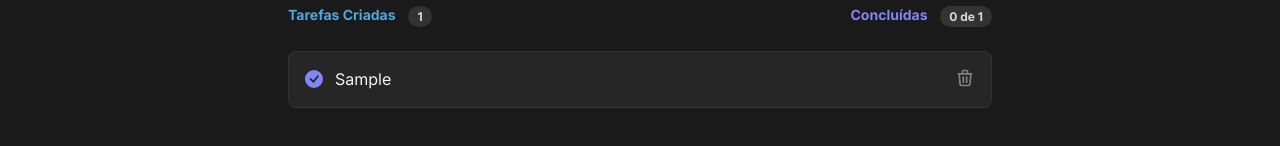
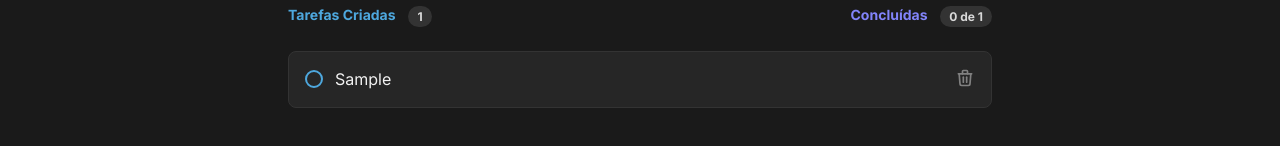
Before and after one commit to Lucasedusi/todo-vite-react, a React (Vite) app: page / in a window 1280 px wide. Both pictures are taken after typing "Sample" into the empty fields and a click on the button "Criar". Shown: the part 284-430 px from the top of the page. Built offline with nearby package versions, Linux system fonts and the light colour scheme.

Commit message:
feat: create style isCompleted line-through

```diff
--- a/src/App.tsx
+++ b/src/App.tsx
@@ -30,10 +30,29 @@
 		setTasks(removeTask);
 	}
 
+	function toggleTaskCompletedById(id: string) {
+		const newTask = tasks.map((task) => {
+			if (task.id === id) {
+				return {
+					...task,
+					isComplete: !task.isComplete,
+				};
+			}
+
+			return task;
+		});
+
+		setTasks(newTask);
+	}
+
 	return (
 		<>
 			<Header onAddTask={addTask} />
-			<Tasks tasks={tasks} onDelete={removeTask} />
+			<Tasks
+				tasks={tasks}
+				onDelete={removeTask}
+				onComplete={toggleTaskCompletedById}
+			/>
 		</>
 	);
 }
--- a/src/components/Task/Taks.module.css
+++ b/src/components/Task/Taks.module.css
@@ -15,6 +15,11 @@
 	line-height: 1.18rem;
 	color: var(--gray-100);
 	margin-right: auto;
+}
+
+p.textCompleted {
+	color: var(--gray-300);
+	text-decoration: line-through;
 }
 
 .checkContainer {
--- a/src/components/Task/Task.tsx
+++ b/src/components/Task/Task.tsx
@@ -7,18 +7,22 @@
 interface Props {
 	task: ITask;
 	onDelete: (taskId: string) => void;
+	onComplete: (taskId: string) => void;
 }
 
-export function Task({ task, onDelete }: Props) {
-	const isCompleted = true;
-
+export function Task({ task, onDelete, onComplete }: Props) {
 	return (
 		<div className={styles.task}>
-			<button className={styles.checkContainer}>
-				{isCompleted ? <BsFillCheckCircleFill /> : <div />}
+			<button
+				className={styles.checkContainer}
+				onClick={() => onComplete(task.id)}
+			>
+				{task.isComplete ? <BsFillCheckCircleFill /> : <div />}
 			</button>
 
-			<p>{task.title}</p>
+			<p className={task.isComplete ? styles.textCompleted : ""}>
+				{task.title}
+			</p>
 
 			<button className={styles.deleteButton} onClick={() => onDelete(task.id)}>
 				<TbTrash size={20} />
--- a/src/components/Tasks/Tasks.tsx
+++ b/src/components/Tasks/Tasks.tsx
@@ -6,9 +6,10 @@
 interface Props {
 	tasks: ITask[];
 	onDelete: (id: string) => void;
+	onComplete: (id: string) => void;
 }
 
-export function Tasks({ tasks, onDelete }: Props) {
+export function Tasks({ tasks, onDelete, onComplete }: Props) {
 	const tasksQuantify = tasks.length;
 	const completedTasks = tasks.filter((task) => task.isComplete).length;
 
@@ -30,7 +31,12 @@
 
 			<div className={styles.list}>
 				{tasks.map((task) => (
-					<Task key={task.id} task={task} onDelete={onDelete} />
+					<Task
+						key={task.id}
+						task={task}
+						onDelete={onDelete}
+						onComplete={onComplete}
+					/>
 				))}
 			</div>
 		</section>
```
